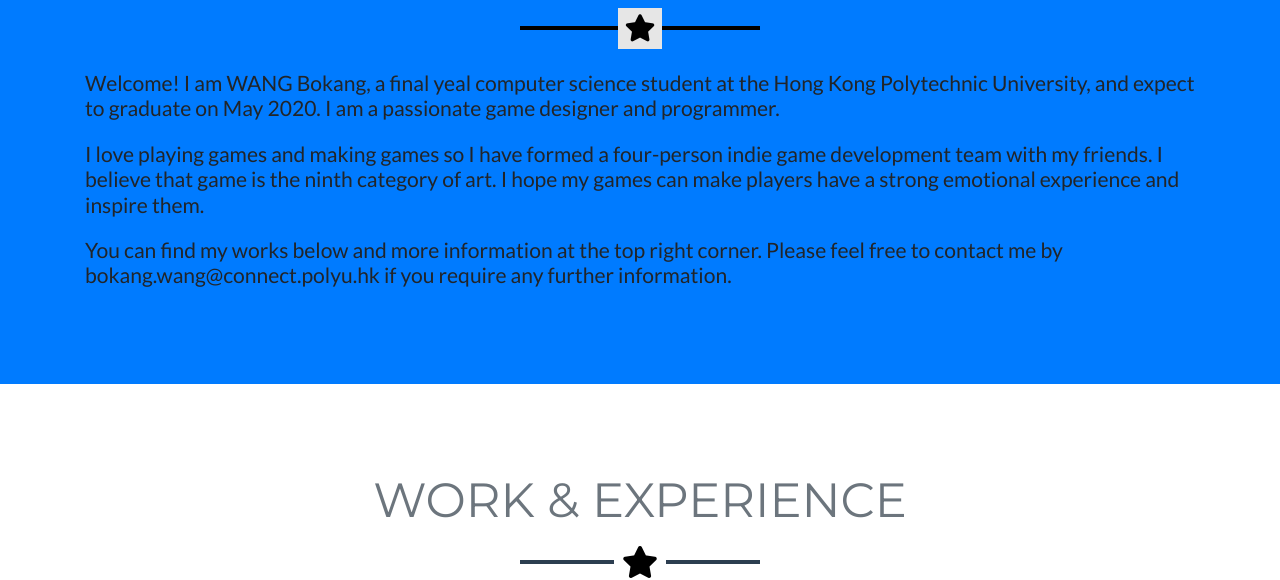
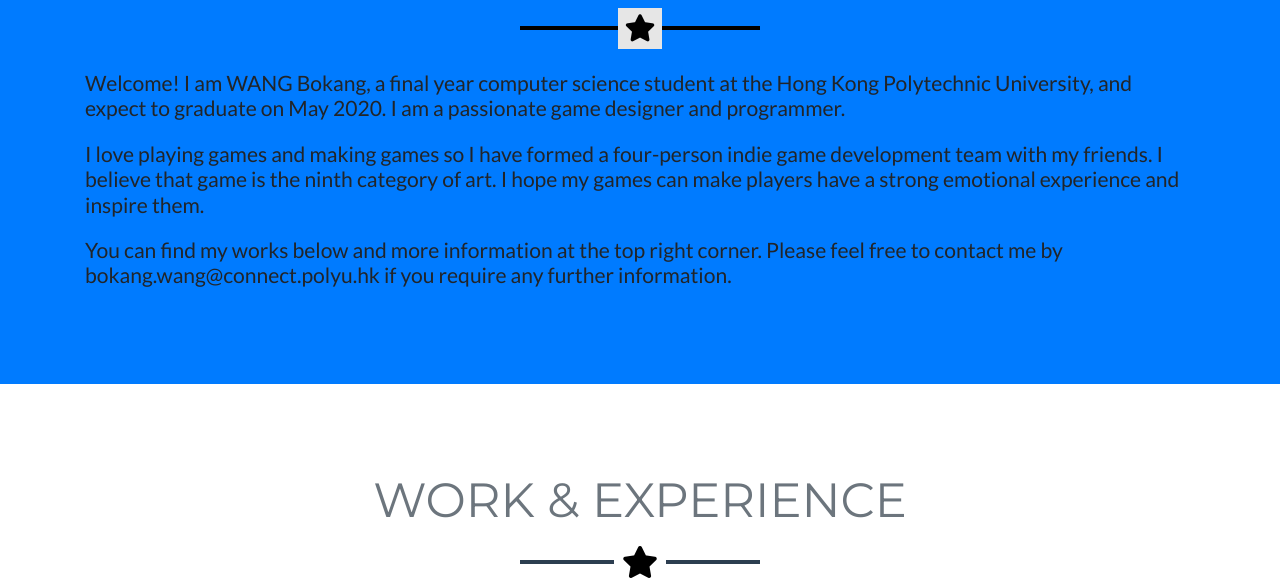
Before and after one commit to Sohhyy/game, a website with bundled scripts: page index.html in a window 1280 px wide. Shown: the part 234-814 px from the top of the page. Built offline with nearby package versions, Linux system fonts and the light colour scheme.

Commit message:
Update index.html

```diff
--- a/index.html
+++ b/index.html
@@ -61,7 +61,7 @@
      <!-- <img class="img-fluid mb-5 d-block mx-auto" src="img/profile.png" alt="">-->
       <h1 class="text-uppercase mb-0">About</h1>
       <hr class="star-light">
-      <h2 class="font-weight-light mb-0 text-left">Welcome! I am WANG Bokang, a final yeal computer science student at the Hong Kong Polytechnic University, and expect to graduate on May 2020. I am a passionate game designer and programmer. </h2>
+      <h2 class="font-weight-light mb-0 text-left">Welcome! I am WANG Bokang, a final year computer science student at the Hong Kong Polytechnic University, and expect to graduate on May 2020. I am a passionate game designer and programmer. </h2>
       <br>
        <h2 class="font-weight-light mb-0 text-left">I love playing games and making games so I have formed a four-person indie game development team with my friends. I believe that game is the ninth category of art. I hope my games can make players have a strong emotional experience and inspire them.</h2>
        <br>
```
